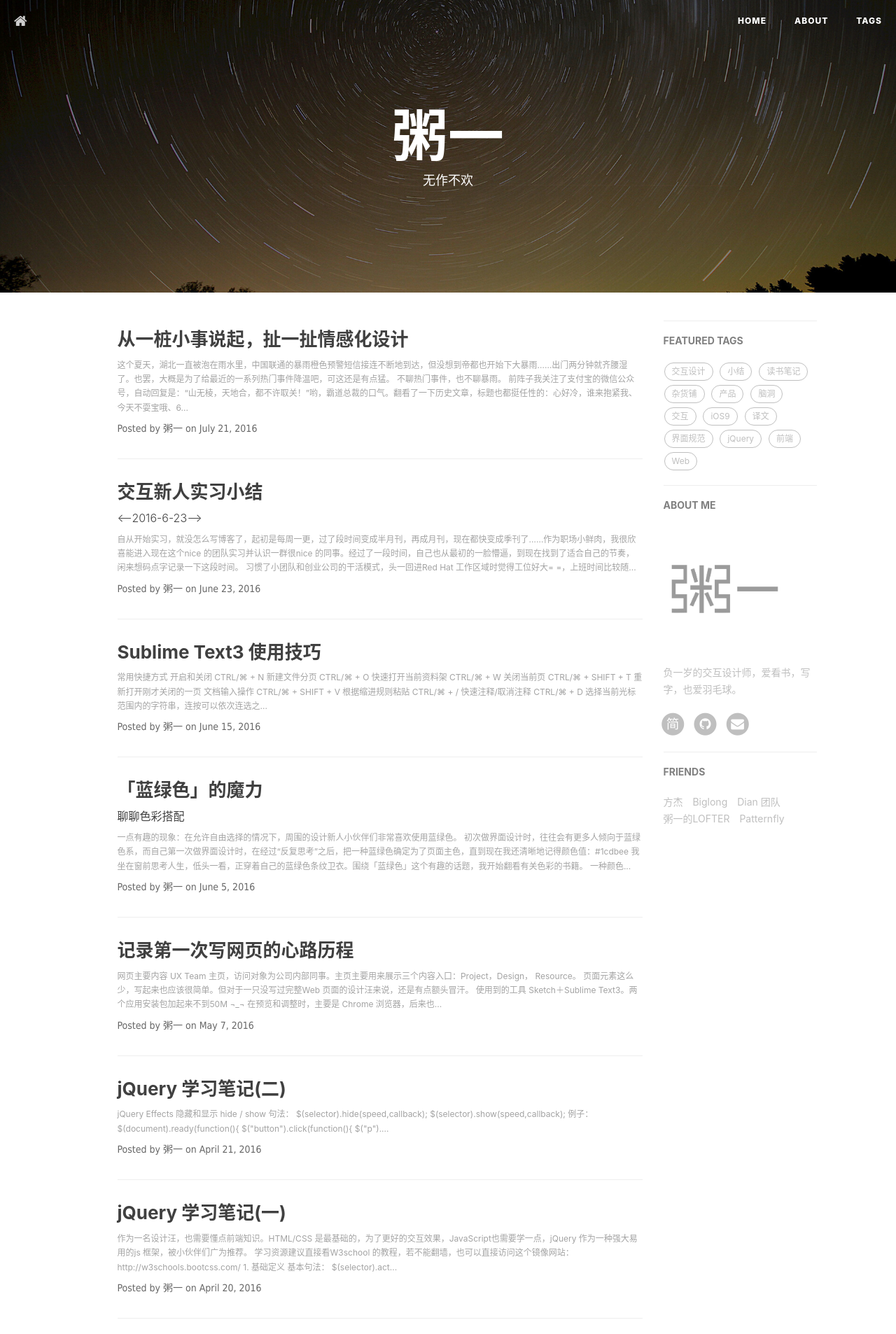
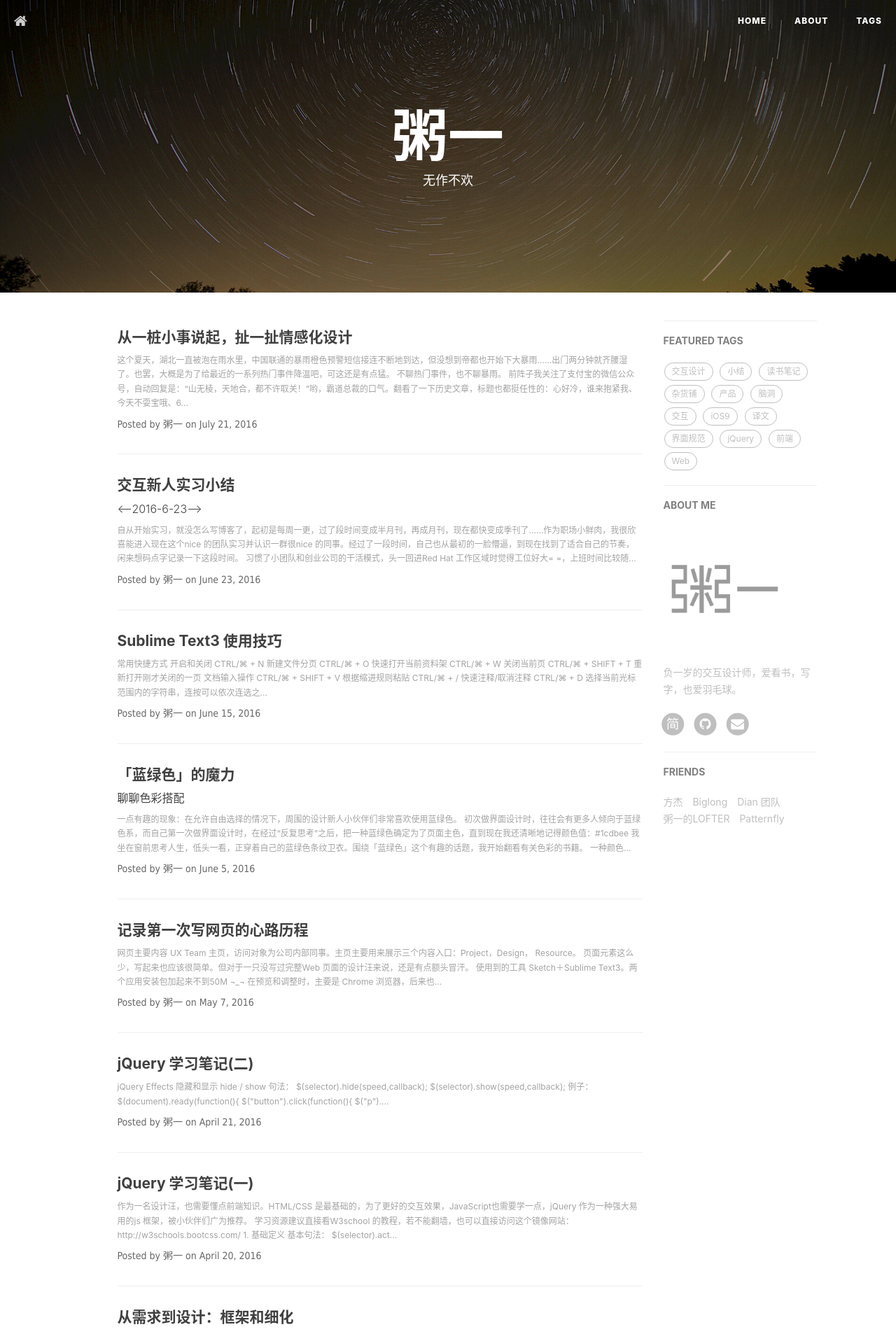
Before and after one commit to Winnie25/mondayc.github.io, a Jekyll site: the page built from index.html, in a window 1280 px wide. Shown: the top 1906 px of the page at 70% size. Built offline with Jekyll 4.4.1, drawn with Linux system fonts in a browser that asks for light colours; nearby versions of some CDN libraries; Markdown is read by kramdown in place of the engine named in the settings; the list of posts is cut into pages by our own code; comment, search, counter and statistics services are not loaded.

Commit message:
change style

```diff
--- a/css/mystyle.css
+++ b/css/mystyle.css
@@ -73,6 +73,11 @@ margin-bottom: 25px !important;
 .post-content-preview {
     font-size: 12px;
 }
+.post-preview>a>.post-title {
+    font-size: 21px;
+    line-height: 1.3;
+    margin-bottom: 10px;
+}
 }
 .post-content-preview {
     font-style: normal;
```
